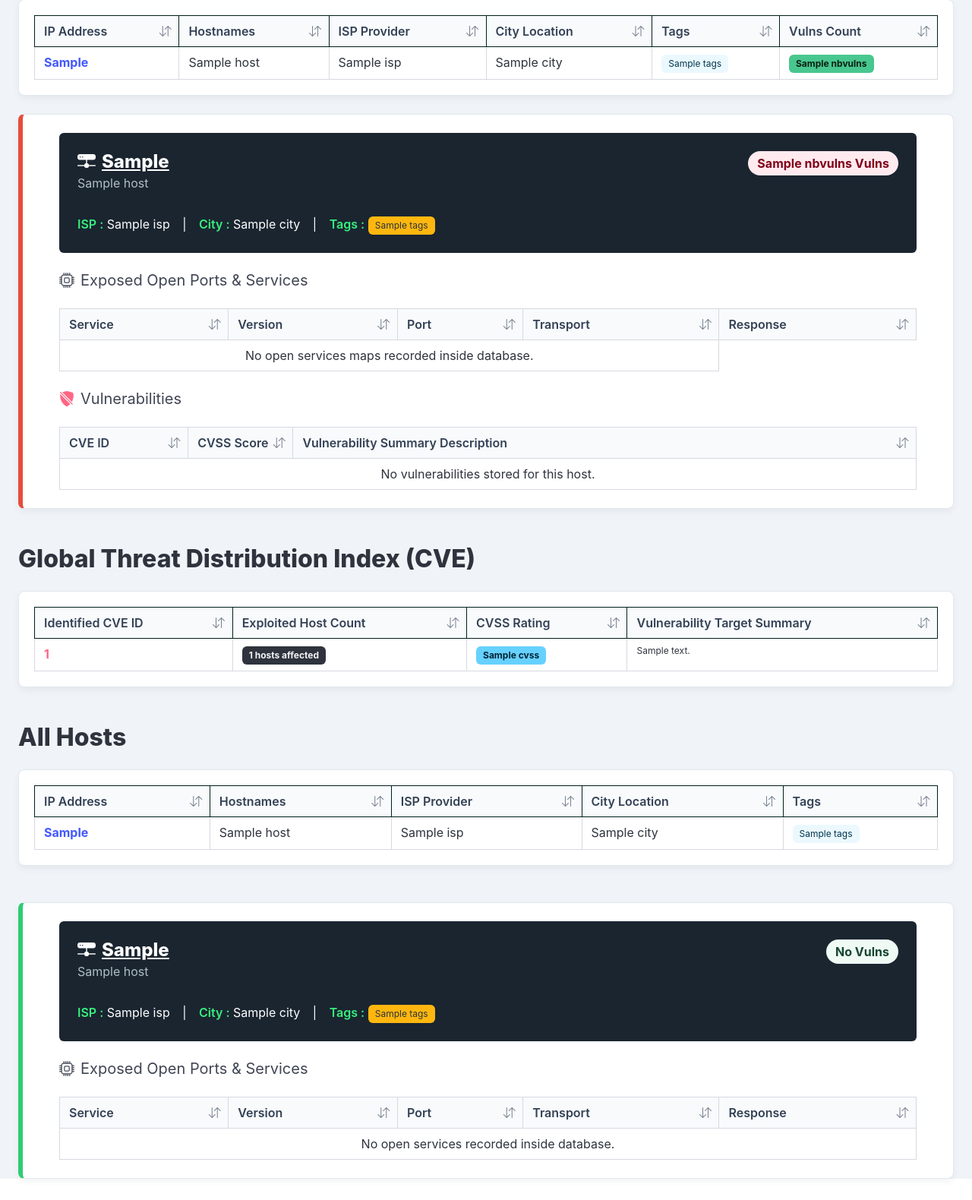
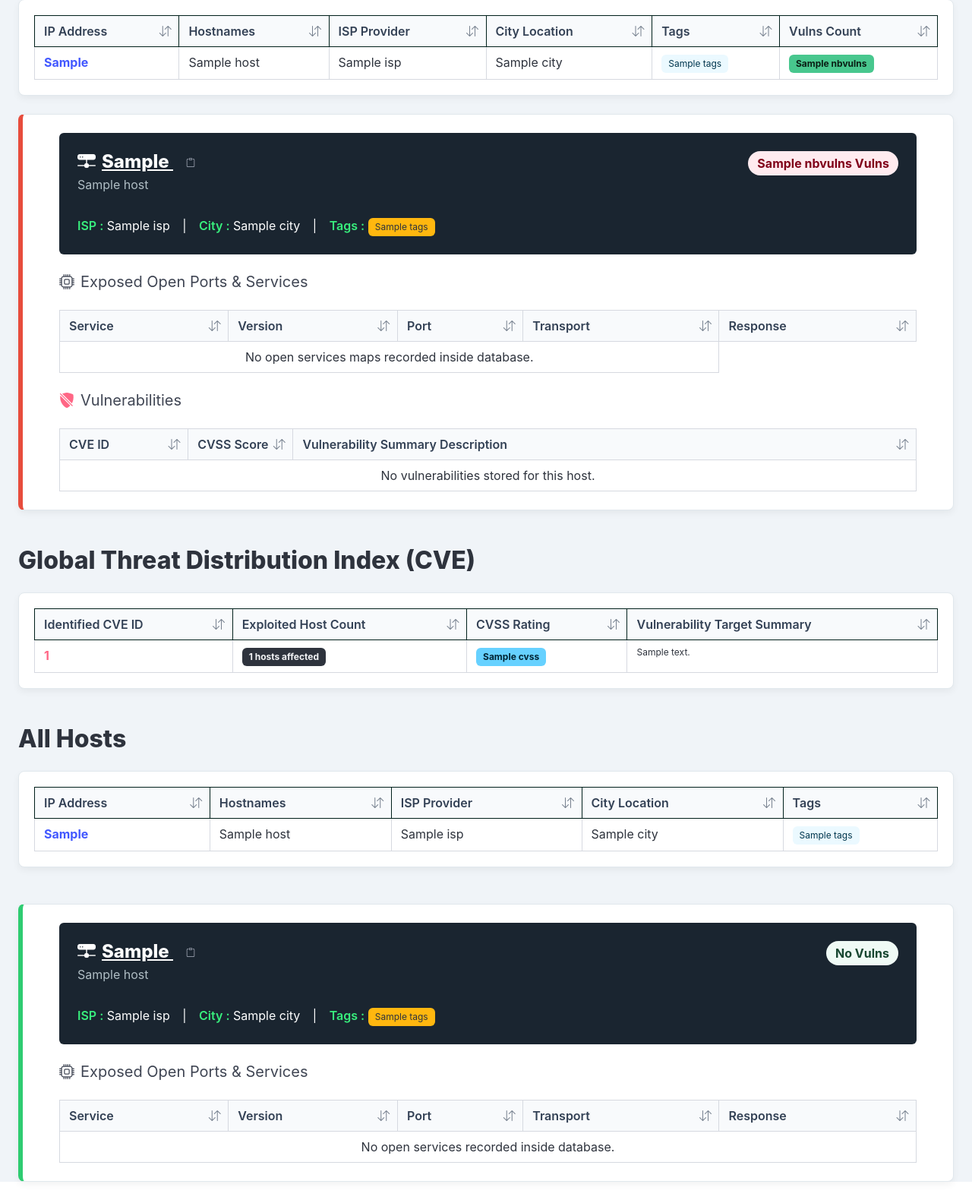
Before and after one commit to atao/Shodan2DB, a Python web app: template templates/report.html in a window 1280 px wide. Shown: the part 389-1969 px from the top of the page at 76% size. Before the commit the page ends 1941 px from the top, so only its background shows below. Run offline with Jinja, Linux system fonts and the light colour scheme; the template is opened without the code that fills it: most values are stand-ins (such as "Sample title", 1, 10 or a date in 2020); some libraries are stand-ins or nearby versions.

Commit message:
Add copy button for IP

```diff
--- a/templates/report.html
+++ b/templates/report.html
@@ -177,7 +177,9 @@
                 <tbody>
                 {% for host in vulns_hosts %}
                     <tr>
-                        <td><a class="has-text-link has-text-weight-bold" href="#{{ host.ip }}">{{ host.ip }}</a></td>
+                        <td>
+                            <a class="has-text-link has-text-weight-bold" href="#{{ host.ip }}">{{ host.ip }}</a>
+                        </td>
                         <td>{{ host.hostnames or 'N/A' }}</td>
                         <td>{{ host.isp or 'N/A' }}</td>
                         <td>{{ host.city or 'N/A' }}</td>
@@ -207,6 +209,9 @@
                         <a href="https://www.shodan.io/host/{{ host.ip }}" target="_blank" rel="noopener" class="title is-4 has-text-white underline">
                             <i class="bi bi-hdd-network-fill mr-2"></i>{{ host.ip }}
                         </a>
+                        <button class="button is-small is-ghost has-text-grey-light ml-2 copy-ip" type="button" data-ip="{{ host.ip }}" title="Copier l’adresse IP" aria-label="Copier {{ host.ip }}">
+                            <span class="icon"><i class="bi bi-clipboard"></i></span>
+                        </button>
                         <span class="tag is-danger is-light is-rounded is-medium is-pulled-right has-text-weight-bold">
                             {{ host.nbvulns or 0 }} Vulns
                         </span>
@@ -352,7 +357,9 @@
                 <tbody>
                 {% for host in all_hosts %}
                     <tr>
-                        <td><a class="has-text-link has-text-weight-bold" href="#{{ host.ip }}">{{ host.ip }}</a></td>
+                        <td>
+                            <a class="has-text-link has-text-weight-bold" href="#{{ host.ip }}">{{ host.ip }}</a>
+                        </td>
                         <td>{{ host.hostnames or 'N/A' }}</td>
                         <td>{{ host.isp or 'N/A' }}</td>
                         <td>{{ host.city or 'N/A' }}</td>
@@ -379,6 +386,9 @@
                         <a href="https://www.shodan.io/host/{{ host.ip }}" target="_blank" rel="noopener" class="title is-4 has-text-white underline">
                             <i class="bi bi-hdd-network-fill mr-2"></i>{{ host.ip }}
                         </a>
+                        <button class="button is-small is-ghost has-text-grey-light ml-2 copy-ip" type="button" data-ip="{{ host.ip }}" title="Copier l’adresse IP" aria-label="Copier {{ host.ip }}">
+                            <span class="icon"><i class="bi bi-clipboard"></i></span>
+                        </button>
                         <span class="tag is-success is-light is-rounded is-medium is-pulled-right has-text-weight-bold">No Vulns</span>
                     </p>
                     <p class="subtitle is-6 mt-1">{{ host.hostnames or 'No associated hostname' }}</p>
@@ -432,6 +442,39 @@
 
     <!-- Interactive Client-Side Features -->
     <script>
+        function copyIp(button) {
+            const ip = button.dataset.ip;
+            const icon = button.querySelector('i');
+            const copied = () => {
+                icon.className = 'bi bi-check2';
+                button.title = 'Adresse IP copiée';
+                window.setTimeout(() => {
+                    icon.className = 'bi bi-clipboard';
+                    button.title = 'Copier l’adresse IP';
+                }, 1500);
+            };
+
+            if (navigator.clipboard && window.isSecureContext) {
+                navigator.clipboard.writeText(ip).then(copied);
+                return;
+            }
+
+            const textArea = document.createElement('textarea');
+            textArea.value = ip;
+            textArea.style.position = 'fixed';
+            textArea.style.opacity = '0';
+            document.body.appendChild(textArea);
+            textArea.select();
+            document.execCommand('copy');
+            textArea.remove();
+            copied();
+        }
+
+        document.addEventListener('click', event => {
+            const copyButton = event.target.closest('.copy-ip');
+            if (copyButton) copyIp(copyButton);
+        });
+
         document.addEventListener('DOMContentLoaded', () => {
             document.querySelectorAll('.sortable-table').forEach(table => {
                 table.querySelectorAll('thead th').forEach(header => {
```
